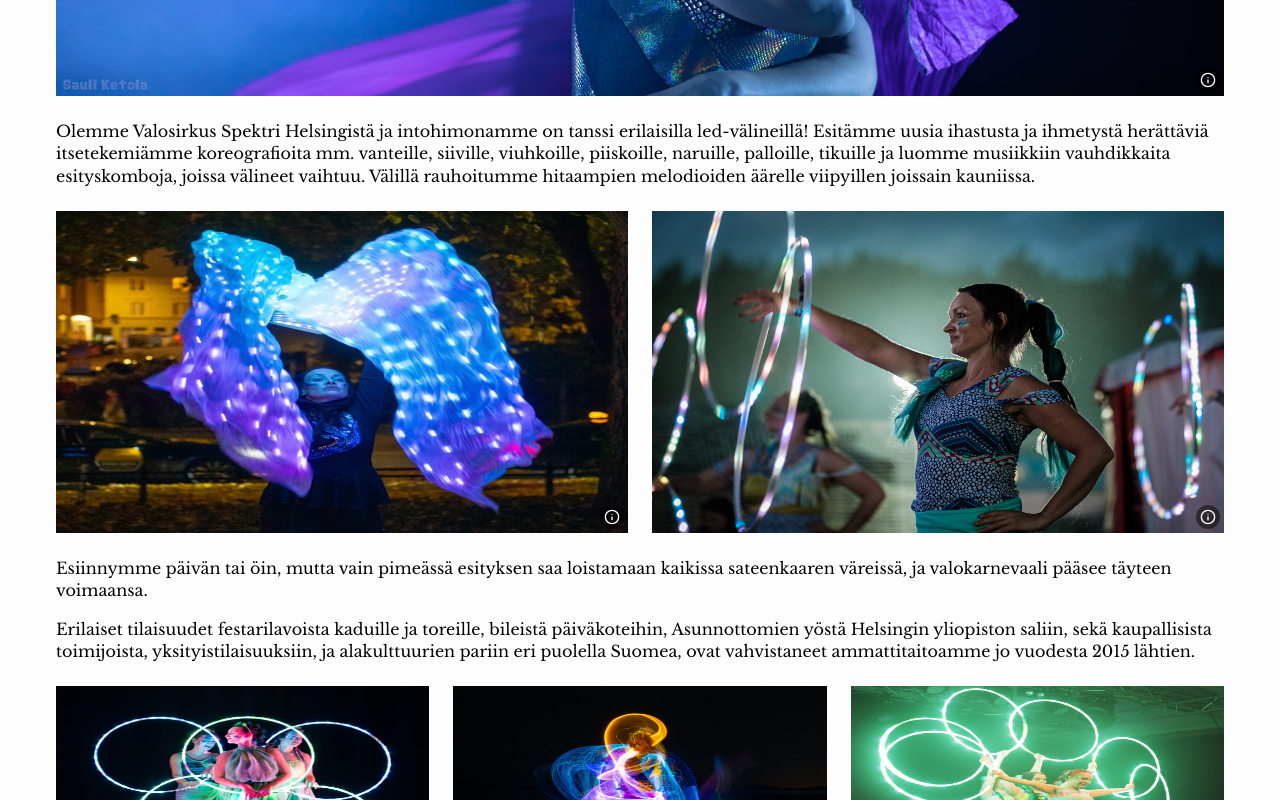
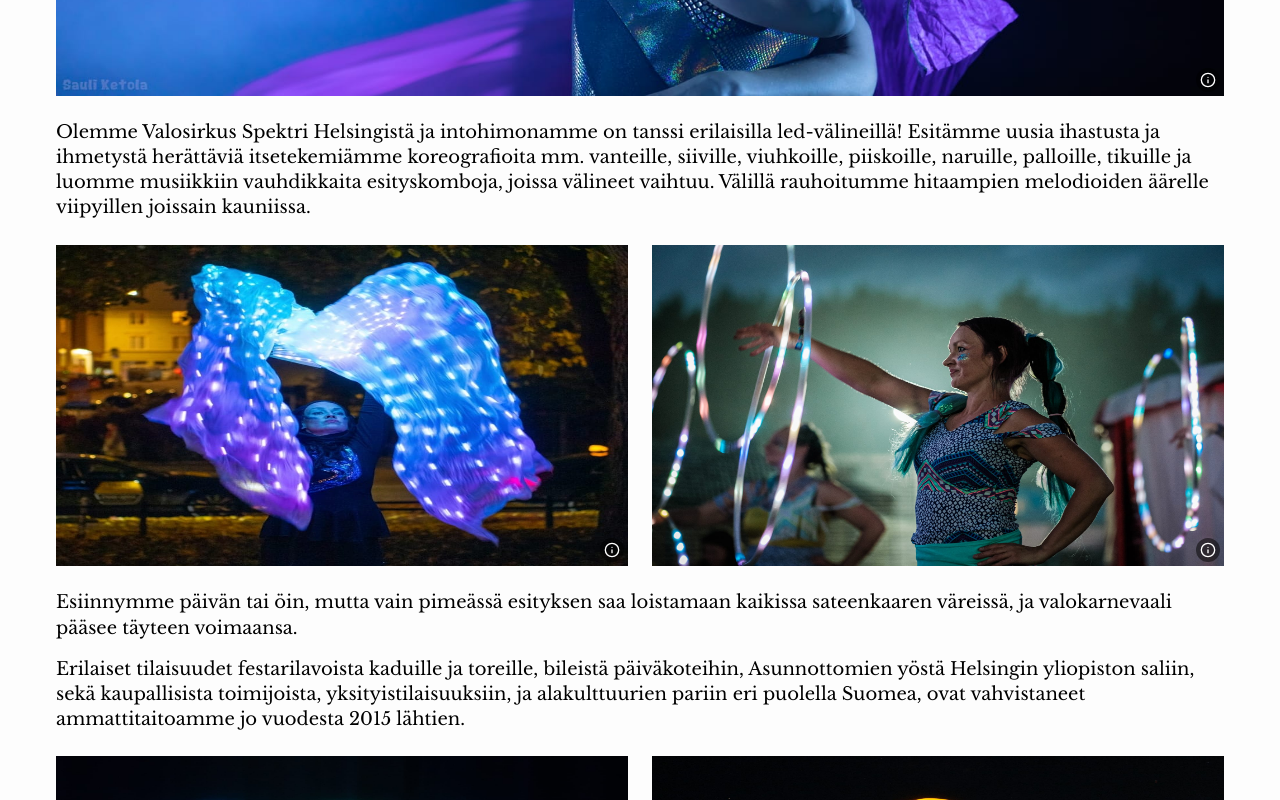
Before and after one commit to reijjo/portfolios, a Next.js app in the folder nextjsliisa/: page /esitykset in a window 1280 px wide. Shown: the part 960-1760 px from the top of the page. Built offline with nearby package versions, Linux system fonts and the light colour scheme; a web font is replaced by a local one.

Commit message:
fixed text-size

```diff
--- a/nextjsliisa/src/app/(pages)/esitykset/_components/Spektri.tsx
+++ b/nextjsliisa/src/app/(pages)/esitykset/_components/Spektri.tsx
@@ -45,7 +45,7 @@ export default function Spektri({ active }: SpektriProps) {
         alt="Liisa"
         credits="Sauli Ketola"
       />
-      <p>
+      <p className="esitys-text">
         Olemme Valosirkus Spektri Helsingistä ja intohimonamme on tanssi
         erilaisilla led-välineillä! Esitämme uusia ihastusta ja ihmetystä
         herättäviä itsetekemiämme koreografioita mm. vanteille, siiville,
@@ -67,12 +67,12 @@ export default function Spektri({ active }: SpektriProps) {
         />
       </div>
       <div className="esitys-container">
-        <p>
+        <p className="esitys-text">
           Esiinnymme päivän tai öin, mutta vain pimeässä esityksen saa
           loistamaan kaikissa sateenkaaren väreissä, ja valokarnevaali pääsee
           täyteen voimaansa.
         </p>
-        <p>
+        <p className="esitys-text">
           Erilaiset tilaisuudet festarilavoista kaduille ja toreille, bileistä
           päiväkoteihin, Asunnottomien yöstä Helsingin yliopiston saliin, sekä
           kaupallisista toimijoista, yksityistilaisuuksiin, ja alakulttuurien
@@ -91,6 +91,8 @@ export default function Spektri({ active }: SpektriProps) {
           alt="Laser"
           credits="Ahti Kannisto"
         />
+      </div>
+      <div className="esitys-grid">
         <ImageWithCredits
           src="/images/spektri/olympia-timo_salola.jpeg"
           alt="Valosirkus"
```
